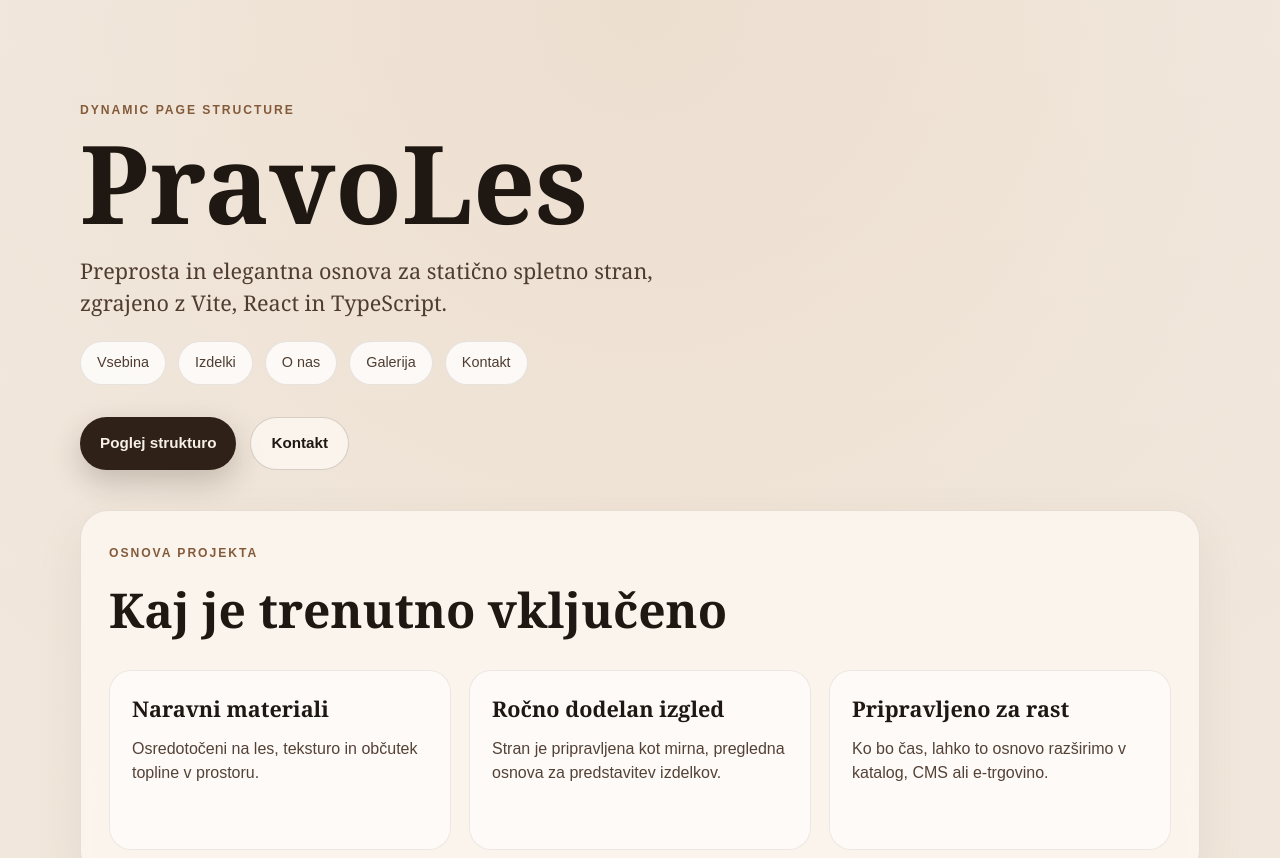
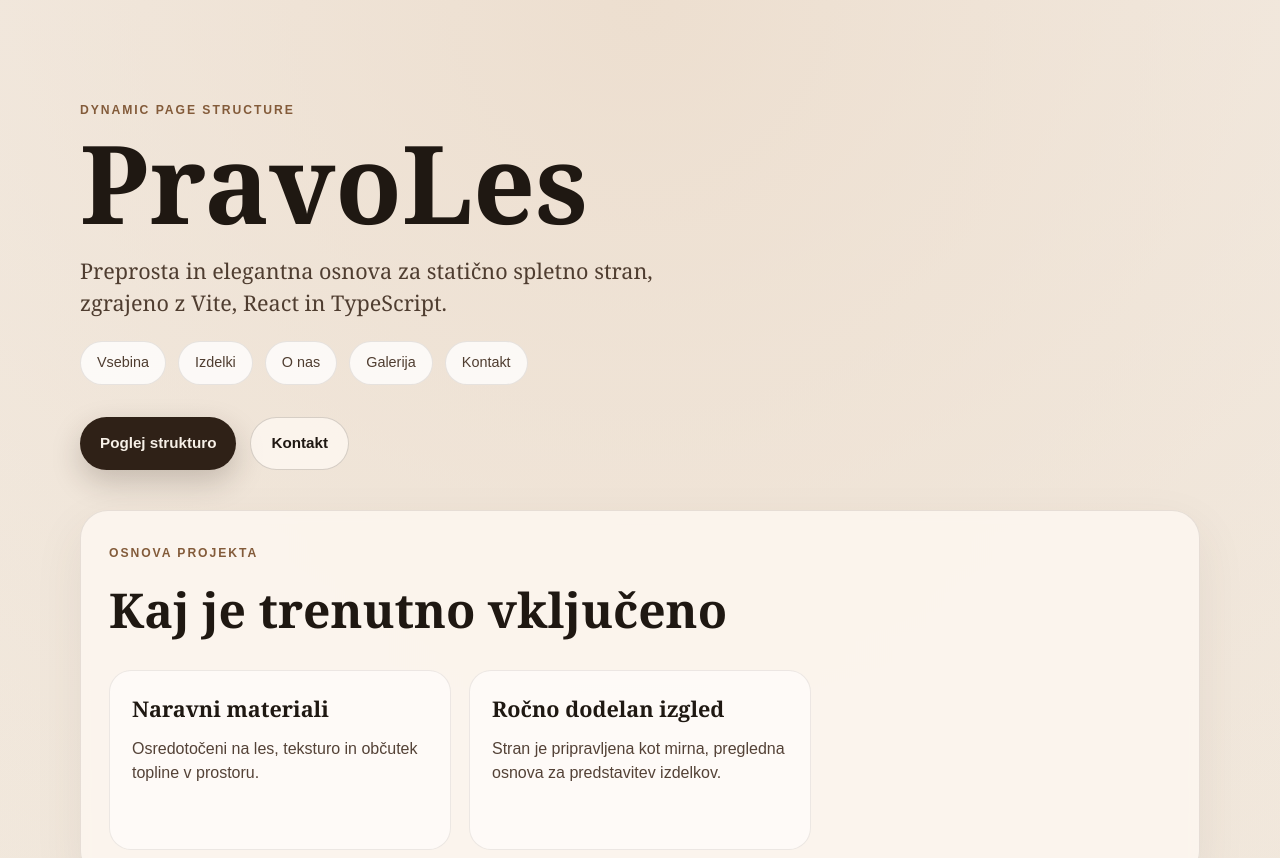
Before and after one commit to rok894/PravoLes, a React (Vite) app in the folder frontend/: page / in a window 1280 px wide. Shown: the top 858 px of the page. Built offline with nearby package versions, Linux system fonts and the light colour scheme.

Commit message:
zbrisan predlog

```diff
--- a/frontend/src/App.tsx
+++ b/frontend/src/App.tsx
@@ -16,10 +16,6 @@
   {
     title: "Ročno dodelan izgled",
     text: "Stran je pripravljena kot mirna, pregledna osnova za predstavitev izdelkov.",
-  },
-  {
-    title: "Pripravljeno za rast",
-    text: "Ko bo čas, lahko to osnovo razširimo v katalog, CMS ali e-trgovino.",
   },
 ];
 
```
